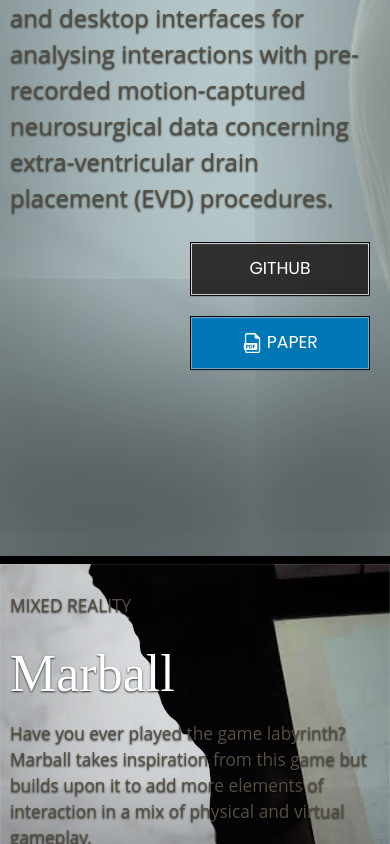
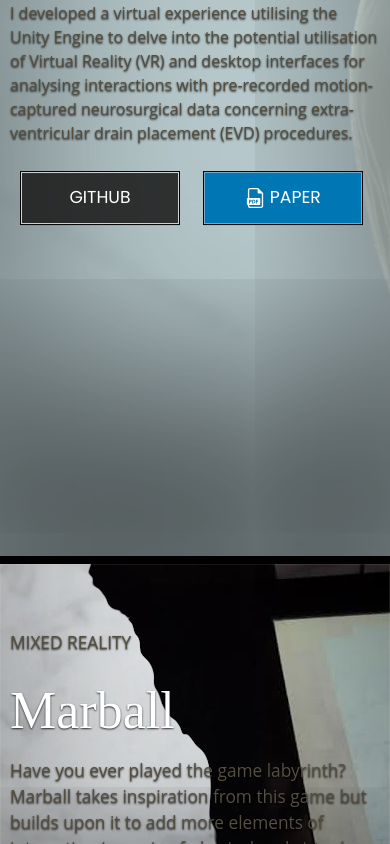
Before and after one commit to glas444/portfolio, a plain HTML site: page index.html in a window 390 px wide. Shown: the part 484-1328 px from the top of the page. Drawn offline with nearby package versions, Linux system fonts and the light colour scheme; a web font is replaced by a local one.

Commit message:
Mobile Font Fix

```diff
--- a/css/style_extra.css
+++ b/css/style_extra.css
@@ -654,13 +654,18 @@ a.extra:hover {
     font-size: 0.8rem;
   }
   .full-card .big {
-    font-size: 1.5rem !important;
+    font-size: 1rem !important;
     width: 100% !important;
   }
   p {
     width: 100%;
   }
-
+  .full-card-duo h1 {
+    font-size: 2rem !important;
+  }
+  .Button--ghost {
+    min-width: 160px !important;
+  }
 }
 
 h1 {
```
